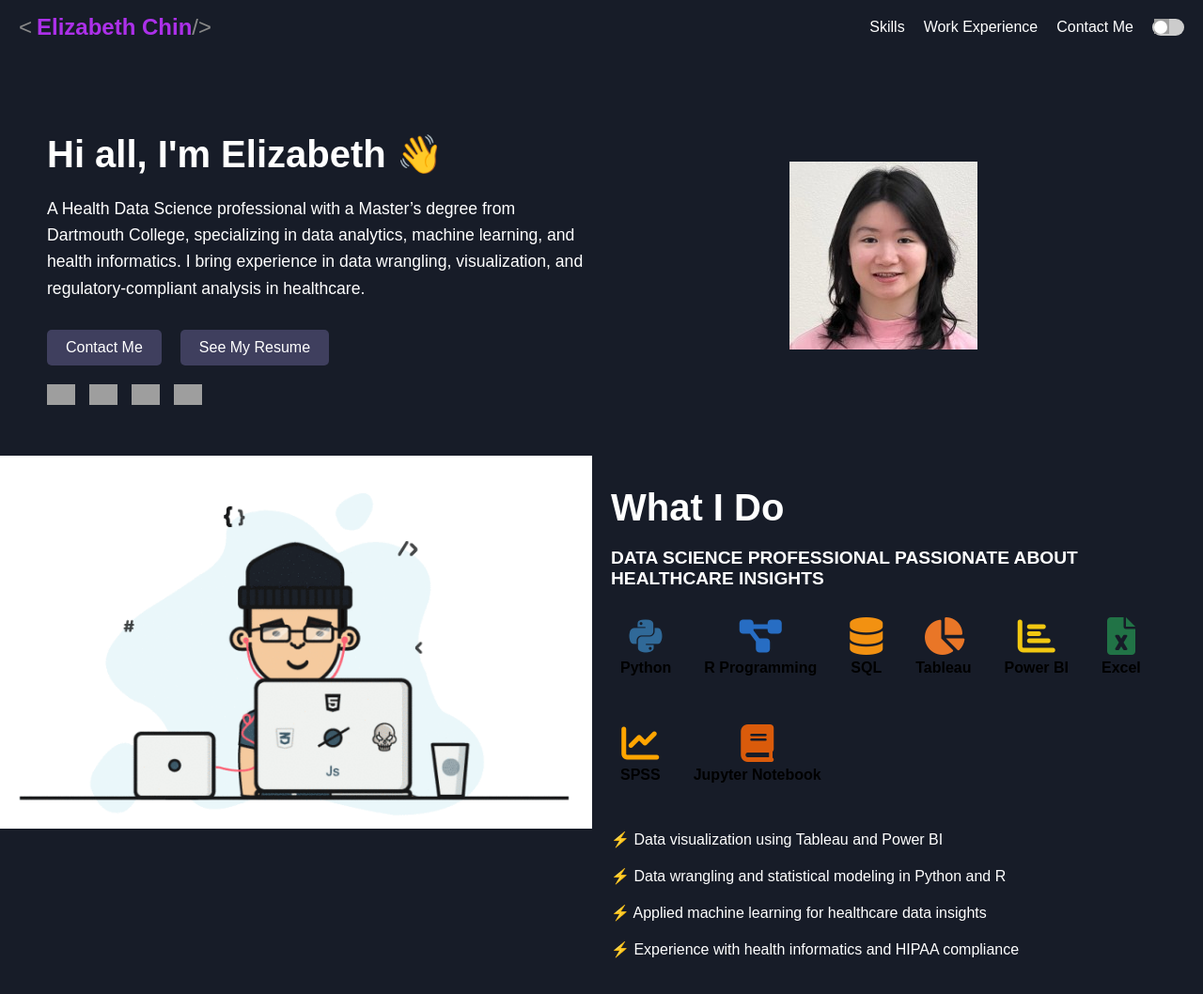
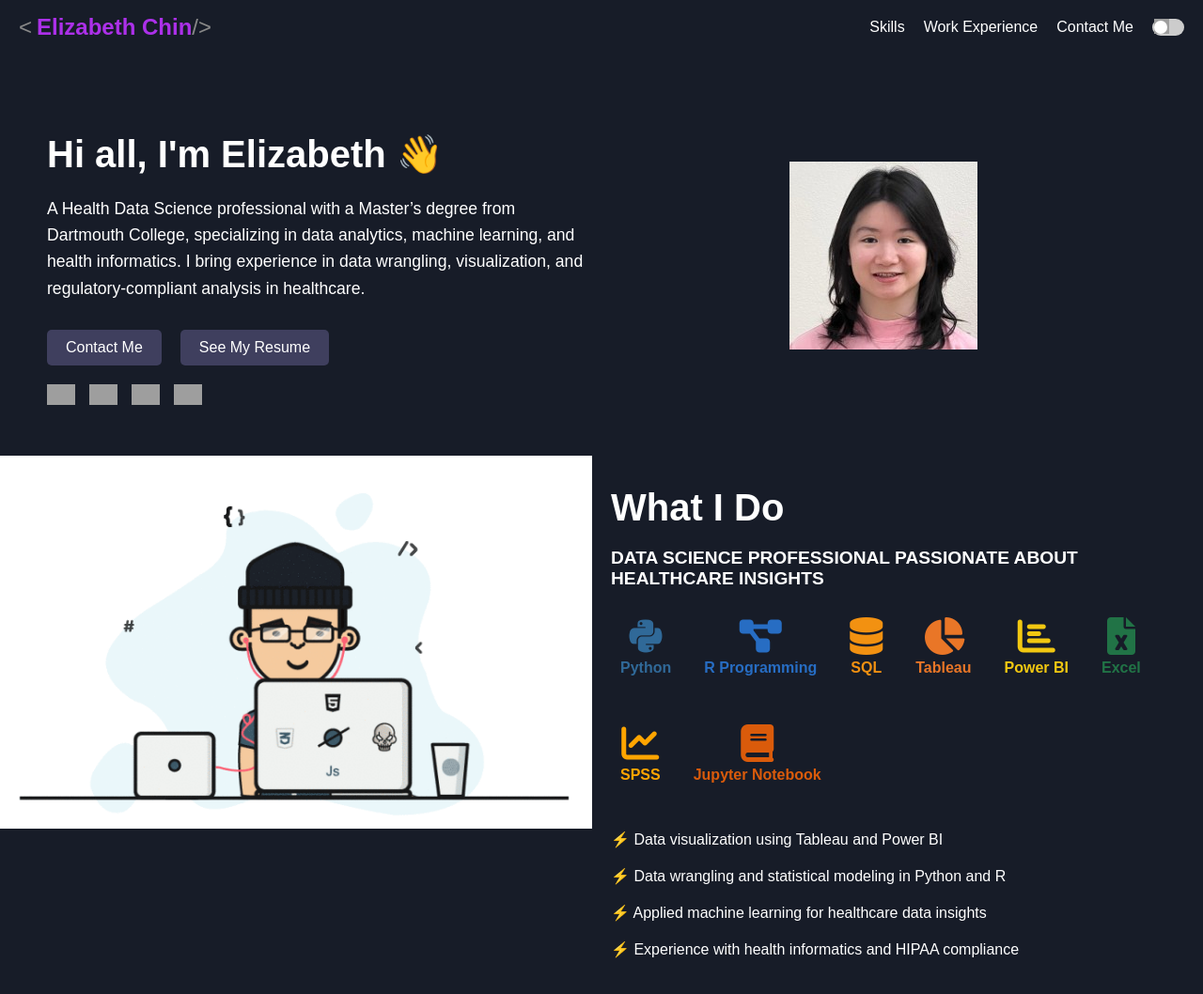
Before and after one commit to ecql-byte/Elizabeth-Chin, a plain HTML site: page index.html in a window 1280 px wide. Shown: the top 1058 px of the page at 94% size. Drawn offline with Linux system fonts and the light colour scheme; grey boxes are pictures that could not be loaded.

Commit message:
Update index.html

```diff
--- a/index.html
+++ b/index.html
@@ -70,38 +70,39 @@
         <div class="skills-text">
             <h2>What I Do</h2>
             <p class="skills-description">DATA SCIENCE PROFESSIONAL PASSIONATE ABOUT HEALTHCARE INSIGHTS</p>
-       <div class="tech-icons">
+
+            <div class="tech-icons">
     <div style="text-align: center; margin: 10px;">
         <i class="fab fa-python" title="Python" style="font-size: 40px; color: #306998; transition: transform 0.3s ease;"></i>
-        <p style="font-size: 16px; font-weight: bold; color: #000; margin-top: 5px;">Python</p>
+        <p style="font-size: 16px; font-weight: bold; color: #306998; margin-top: 5px;">Python</p>
     </div>
     <div style="text-align: center; margin: 10px;">
         <i class="fas fa-project-diagram" title="R Programming" style="font-size: 40px; color: #276DC3; transition: transform 0.3s ease;"></i>
-        <p style="font-size: 16px; font-weight: bold; color: #000; margin-top: 5px;">R Programming</p>
+        <p style="font-size: 16px; font-weight: bold; color: #276DC3; margin-top: 5px;">R Programming</p>
     </div>
     <div style="text-align: center; margin: 10px;">
         <i class="fas fa-database" title="SQL" style="font-size: 40px; color: #F29111; transition: transform 0.3s ease;"></i>
-        <p style="font-size: 16px; font-weight: bold; color: #000; margin-top: 5px;">SQL</p>
+        <p style="font-size: 16px; font-weight: bold; color: #F29111; margin-top: 5px;">SQL</p>
     </div>
     <div style="text-align: center; margin: 10px;">
         <i class="fas fa-chart-pie" title="Tableau" style="font-size: 40px; color: #E97627; transition: transform 0.3s ease;"></i>
-        <p style="font-size: 16px; font-weight: bold; color: #000; margin-top: 5px;">Tableau</p>
+        <p style="font-size: 16px; font-weight: bold; color: #E97627; margin-top: 5px;">Tableau</p>
     </div>
     <div style="text-align: center; margin: 10px;">
         <i class="fas fa-chart-bar" title="Power BI" style="font-size: 40px; color: #F2C811; transition: transform 0.3s ease;"></i>
-        <p style="font-size: 16px; font-weight: bold; color: #000; margin-top: 5px;">Power BI</p>
+        <p style="font-size: 16px; font-weight: bold; color: #F2C811; margin-top: 5px;">Power BI</p>
     </div>
     <div style="text-align: center; margin: 10px;">
         <i class="fas fa-file-excel" title="Excel" style="font-size: 40px; color: #217346; transition: transform 0.3s ease;"></i>
-        <p style="font-size: 16px; font-weight: bold; color: #000; margin-top: 5px;">Excel</p>
+        <p style="font-size: 16px; font-weight: bold; color: #217346; margin-top: 5px;">Excel</p>
     </div>
     <div style="text-align: center; margin: 10px;">
         <i class="fas fa-chart-line" title="SPSS" style="font-size: 40px; color: #FFA500; transition: transform 0.3s ease;"></i>
-        <p style="font-size: 16px; font-weight: bold; color: #000; margin-top: 5px;">SPSS</p>
+        <p style="font-size: 16px; font-weight: bold; color: #FFA500; margin-top: 5px;">SPSS</p>
     </div>
     <div style="text-align: center; margin: 10px;">
         <i class="fas fa-book" title="Jupyter Notebook" style="font-size: 40px; color: #DA5B0B; transition: transform 0.3s ease;"></i>
-        <p style="font-size: 16px; font-weight: bold; color: #000; margin-top: 5px;">Jupyter Notebook</p>
+        <p style="font-size: 16px; font-weight: bold; color: #DA5B0B; margin-top: 5px;">Jupyter Notebook</p>
     </div>
 </div>
 
```
